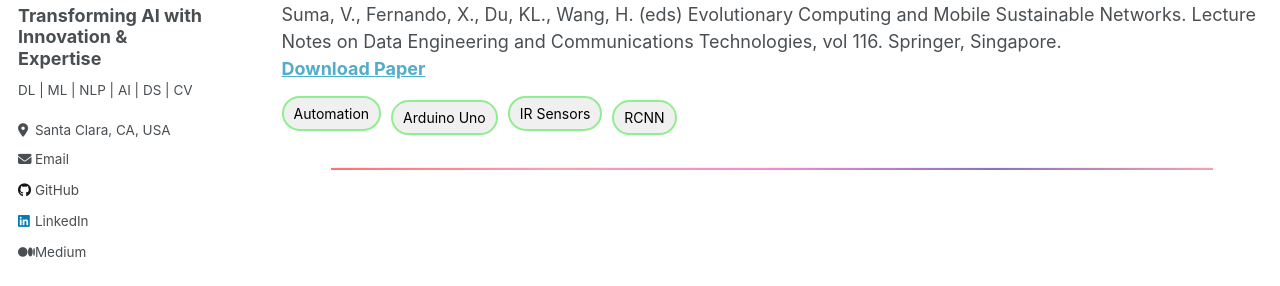
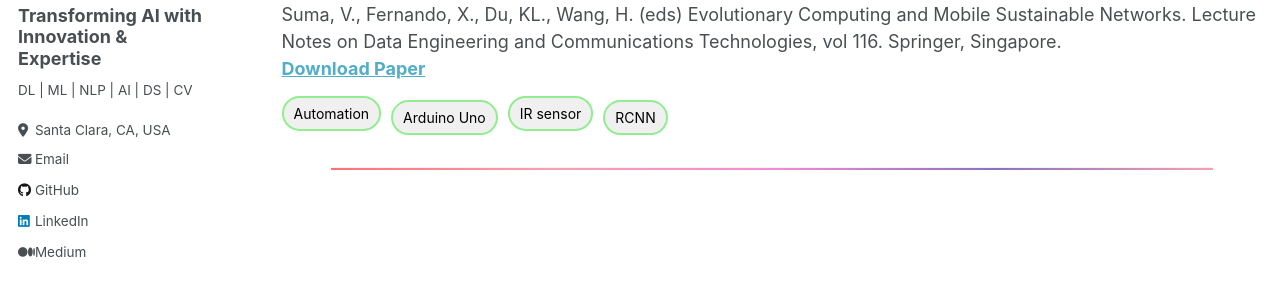
Before and after one commit to SudarshanaSRao/SudarshanaSRao.github.io, a Jekyll site: the page built from _pages/publications.md, in a window 1280 px wide and 900 px high, scrolled down 1340 px. Shown: the part 329-615 px from the top of the window. Built offline with Jekyll 4.4.1, drawn with Linux system fonts in a browser that asks for light colours.

Commit message:
Update 2022-03-22-paper-title-number-2.md

```diff
--- a/_publications/2022-03-22-paper-title-number-2.md
+++ b/_publications/2022-03-22-paper-title-number-2.md
@@ -10,7 +10,7 @@ citation: 'Rao, S.S., Desai, S.R. (2022). Automatic Dent Detection in Automobile
 tags:
   - Automation
   - Arduino Uno
-  - IR Sensors
+  - IR sensor
   - RCNN
 ---
 
```
